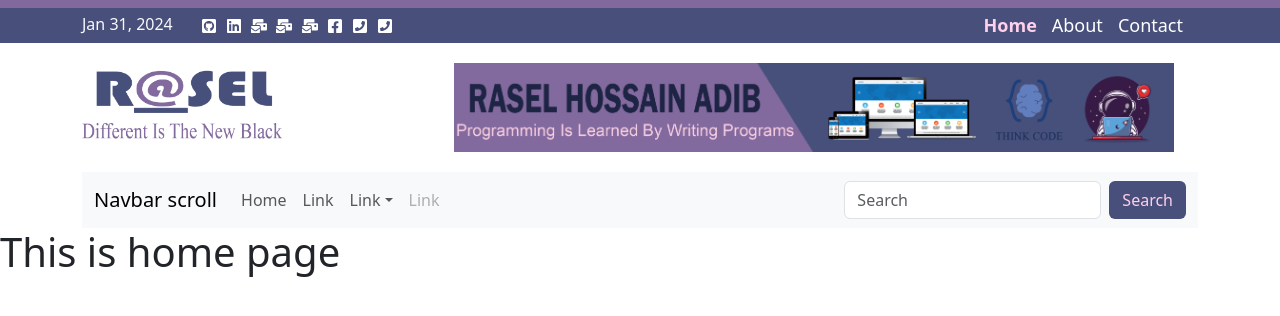
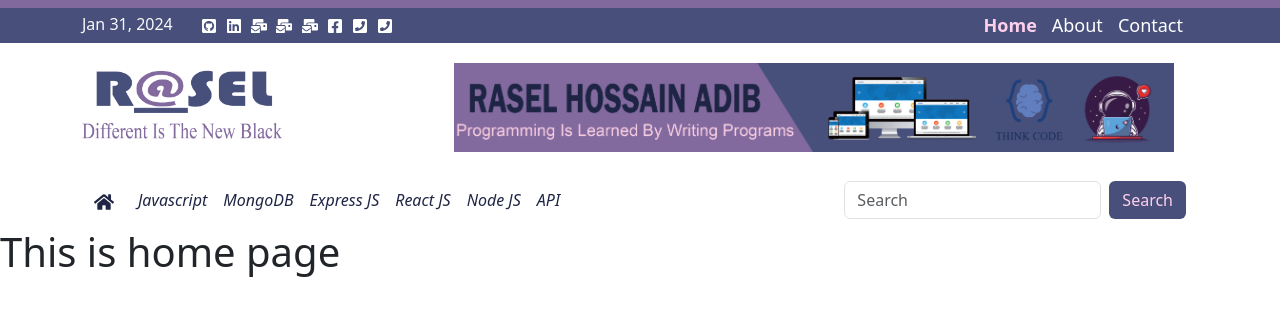
Before and after one commit to AdibRasel/AdibRasel, a React (Create React App) app in the folder FrontEnd/: page / in a window 1280 px wide. Shown: the top 316 px of the page. Built offline with nearby package versions, Linux system fonts and the light colour scheme.

Commit message:
Header Complete
Header Complete

```diff
--- a/FrontEnd/package.json
+++ b/FrontEnd/package.json
@@ -7,7 +7,7 @@
     "@testing-library/react": "^13.4.0",
     "@testing-library/user-event": "^13.5.0",
     "@types/jest": "^29.5.11",
-    "@types/node": "^20.11.10",
+    "@types/node": "^20.11.13",
     "@types/react": "^18.2.48",
     "@types/react-dom": "^18.2.18",
     "bootstrap": "^5.3.2",
@@ -43,5 +43,8 @@
       "last 1 firefox version",
       "last 1 safari version"
     ]
+  },
+  "devDependencies": {
+    "file-loader": "^6.2.0"
   }
 }
--- a/FrontEnd/src/Assets/Css/Style.css
+++ b/FrontEnd/src/Assets/Css/Style.css
@@ -9,6 +9,9 @@ a {
 
 .CommonBG {
     background-color: #81689D;
+}
+.CommonColor{
+    color: #1F2544;
 }
 
 .CommonHover {
--- a/FrontEnd/src/Common/NavBarTop/NavBarTop.tsx
+++ b/FrontEnd/src/Common/NavBarTop/NavBarTop.tsx
@@ -1,4 +1,4 @@
-import React from 'react'
+import React, { useState, useEffect } from 'react';
 
 
 
@@ -9,27 +9,59 @@ import Nav from 'react-bootstrap/Nav';
 import Navbar from 'react-bootstrap/Navbar';
 import NavDropdown from 'react-bootstrap/NavDropdown';
 
+import { FaHome } from "react-icons/fa";
+
+const NavBarTop = () => {
+
+  const [isScrolled, setIsScrolled] = useState(false);
+
+  useEffect(() => {
+    const handleScroll = () => {
+      const scrolled = window.scrollY > 0;
+      setIsScrolled(scrolled);
+    };
+
+    window.addEventListener('scroll', handleScroll);
+
+    // Clean up the event listener when the component unmounts
+    return () => {
+      window.removeEventListener('scroll', handleScroll);
+    };
+  }, []);
 
 
-const NavBarTop = () => {
+
   return (<>
 
 
     <Container>
 
-      <Navbar expand="lg" className="bg-body-tertiary">
+      <Navbar expand="lg" style={{backgroundColor:"#ffffffeb"}}>
+      {/* ========= navbar fixed > below line========  */}
+      {/* <Navbar expand="lg" style={{backgroundColor:"#ffffffeb"}} className={`${isScrolled ? 'fixed-top container' : ''}`}> */}
         <Container fluid>
-          <Navbar.Brand href="#">Navbar scroll</Navbar.Brand>
+
+
+          <Navbar.Brand href="#">
+            <FaHome className='CommonColor CommonHover'/>
+          </Navbar.Brand>
+
           <Navbar.Toggle aria-controls="navbarScroll" />
+
+
           <Navbar.Collapse id="navbarScroll">
-            <Nav
-              className="me-auto my-2 my-lg-0"
-              style={{ maxHeight: '100px' }}
-              navbarScroll
-            >
-              <Nav.Link href="#action1">Home</Nav.Link>
-              <Nav.Link href="#action2">Link</Nav.Link>
-              <NavDropdown title="Link" id="navbarScrollingDropdown">
+            <Nav className="me-auto my-2 my-lg-0" style={{ maxHeight: '100px' }} navbarScroll>
+
+              <Nav.Link href="https://adibrasel.github.io/Javascript/" target="_blank"><span className='CommonColor CommonHover fst-italic'> Javascript </span></Nav.Link>
+              <Nav.Link href="https://adibrasel.github.io/MongoDB/" target="_blank"><span className='CommonColor CommonHover fst-italic'> MongoDB </span></Nav.Link>
+              <Nav.Link href="https://adibrasel.github.io/Express_js/" target="_blank"><span className='CommonColor CommonHover fst-italic'> Express JS </span></Nav.Link>
+              <Nav.Link href="https://adibrasel.github.io/React_JS/index.html" target="_blank"><span className='CommonColor CommonHover fst-italic'> React JS </span></Nav.Link>
+              <Nav.Link href="https://adibrasel.github.io/Node_JS/" target="_blank"><span className='CommonColor CommonHover fst-italic'> Node JS </span></Nav.Link>
+              <Nav.Link href="https://adibrasel.github.io/API/" target="_blank"><span className='CommonColor CommonHover fst-italic'> API </span></Nav.Link>
+
+
+              {/* DropDown Start  */}
+              {/* <NavDropdown title="Link" id="navbarScrollingDropdown">
                 <NavDropdown.Item href="#action3">Action</NavDropdown.Item>
                 <NavDropdown.Item href="#action4">
                   Another action
@@ -38,11 +70,14 @@ const NavBarTop = () => {
                 <NavDropdown.Item href="#action5">
                   Something else here
                 </NavDropdown.Item>
-              </NavDropdown>
-              <Nav.Link href="#" disabled>
-                Link
-              </Nav.Link>
+              </NavDropdown> */}
+              {/* DropDown End  */}
+
+
             </Nav>
+
+
+
             <Form className="d-flex">
               <Form.Control
                 type="search"
@@ -50,8 +85,10 @@ const NavBarTop = () => {
                 className="me-2"
                 aria-label="Search"
               />
-              <button style={{backgroundColor:"#474F7A", color:"#FFD0EC"}} className='btn'>Search</button>
+              <button style={{ backgroundColor: "#474F7A", color: "#FFD0EC" }} className='btn'>Search</button>
             </Form>
+
+
           </Navbar.Collapse>
         </Container>
       </Navbar>
--- a/FrontEnd/src/Public/Home/Home.tsx
+++ b/FrontEnd/src/Public/Home/Home.tsx
@@ -19,6 +19,9 @@ const Home = () => {
   <h1>This is home page</h1>
 
 
+
+
+
   </>)
 }
 
--- /dev/null
+++ b/FrontEnd/src/custom.d.ts
@@ -0,0 +1,5 @@
+declare module "*.jpg";
+declare module "*.png";
+declare module "*.jpeg";
+declare module "*.gif";
+declare module '*.svg';
```
Also changed, not shown: FrontEnd/tsconfig.json (+0 -7 lines), FrontEnd/src/Assets/Color/Color Code.txt, 1 other file (tests, documents, lock files or other folders).
